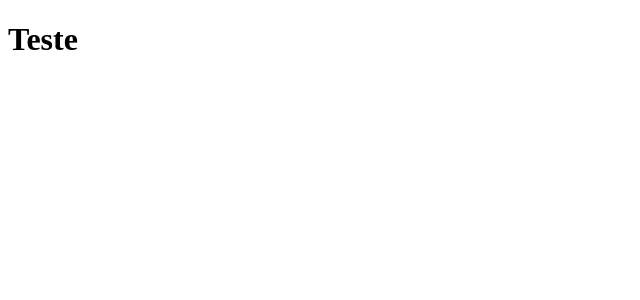
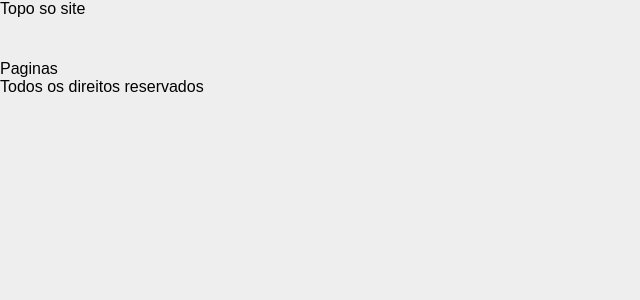
Before and after one commit to DiegoPongeti1/PetShop, a React (Create React App) app: page / in a window 1280 px wide. Shown: the top 300 px of the page, without its empty margins (0-640 px from the left). Built offline with nearby package versions, Linux system fonts and the light colour scheme.

Commit message:
Iniciando Front com styled components

```diff
--- a/package.json
+++ b/package.json
@@ -9,6 +9,7 @@
     "react": "^17.0.2",
     "react-dom": "^17.0.2",
     "react-scripts": "4.0.3",
+    "styled-components": "^5.3.1",
     "web-vitals": "^1.1.2"
   },
   "scripts": {
--- /dev/null
+++ b/src/App.css
@@ -0,0 +1,5 @@
+body {
+    margin: 0;
+    font-family: sans-serif;
+    background-color: #eee;
+}
--- a/src/App.js
+++ b/src/App.js
@@ -1,12 +1,21 @@
 import React from 'react';
+
+import Header from './components/Header';
+
+import Footer from './components/Footer';
+
+import './App.css'
+
 
 function App() {
   return (
-    <div className="App">
-      <header className="App-header">
-        <h1> Teste </h1>
-      </header>
-    </div>
+    <>
+    <Header />
+
+      <div> Paginas </div>
+
+    <Footer />
+    </>
   );
 }
 
--- /dev/null
+++ b/src/components/Footer/index.js
@@ -0,0 +1,11 @@
+import React from 'react'
+
+function Footer(){
+    return (
+        <>
+        Todos os direitos reservados
+        </>
+    )
+}
+
+export default Footer;
--- /dev/null
+++ b/src/components/Header/index.js
@@ -0,0 +1,13 @@
+import React from 'react'
+
+import { AreaHeader } from './styled'
+
+function Header() {
+    return (
+        <AreaHeader>
+            Topo so site
+        </AreaHeader>
+    )
+}
+
+export default Header;
--- /dev/null
+++ b/src/components/Header/styled.js
@@ -0,0 +1,6 @@
+import styled from "styled-components";
+
+export const AreaHeader = styled.div`
+        height: 60px;
+        background-color: #black;
+`
```
Also changed, not shown: src/components/Footer/styled.js (added), 1 other file (tests, documents, lock files or other folders).
